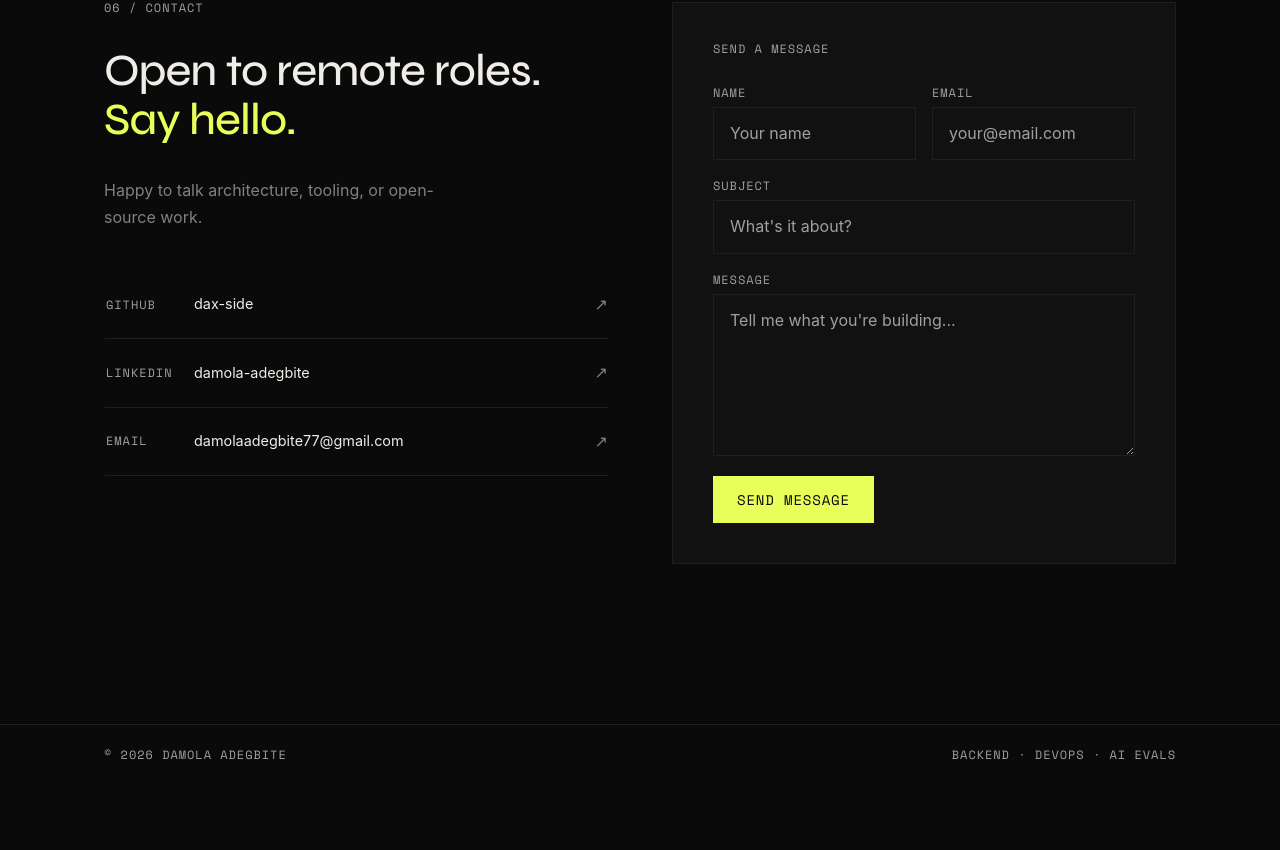
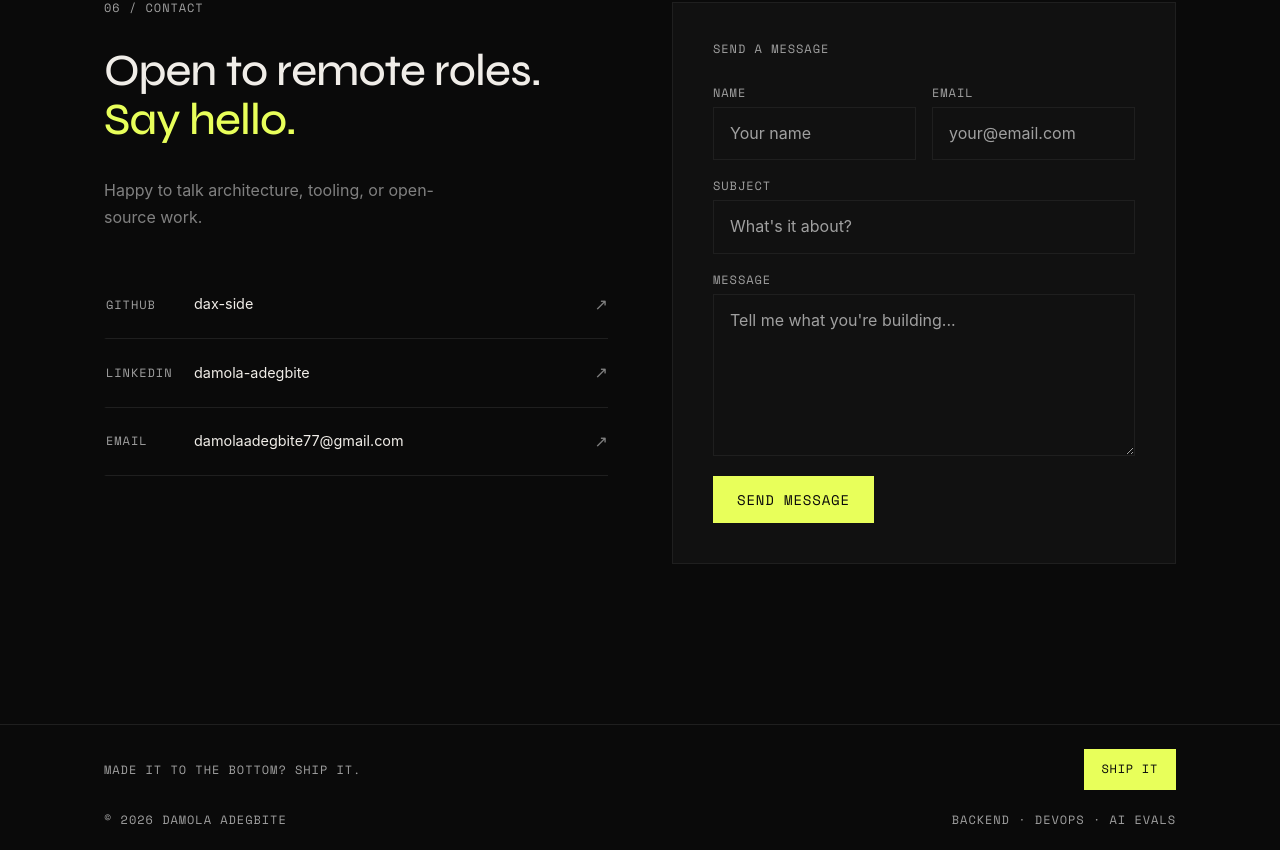
Before and after one commit to dax-side/portfolio, a React (Vite) app: page / in a window 1280 px wide. Shown: the part 6518-7368 px from the top of the page. Before the commit the page ends 7303 px from the top, so only its background shows below. Built offline with nearby package versions, Linux system fonts and the light colour scheme; a web font is replaced by a local one.

Commit message:
feat: add a ship it button to the footer
Clicking it runs a pretend deploy pipeline (install, lint, test, build, deploy) with a streaming log, then fires lime confetti from the button.

```diff
--- a/src/App.jsx
+++ b/src/App.jsx
@@ -5,6 +5,7 @@ import Skills from './components/Skills'
 import Playground from './components/Playground'
 import Writing from './components/Writing'
 import Contact from './components/Contact'
+import ShipIt from './components/ShipIt'
 import './index.css'
 
 export default function App() {
@@ -20,6 +21,9 @@ export default function App() {
         <Contact />
       </main>
       <footer style={styles.footer}>
+        <div className="container">
+          <ShipIt />
+        </div>
         <div className="container" style={styles.footerInner}>
           <span className="type-label" style={styles.footerLeft}>
             © 2026 DAMOLA ADEGBITE
--- /dev/null
+++ b/src/components/ShipIt.jsx
@@ -0,0 +1,170 @@
+import { useEffect, useRef, useState } from 'react'
+import { motion } from 'framer-motion'
+
+const STEPS = [
+  { name: 'install', ms: 600 },
+  { name: 'lint',    ms: 500 },
+  { name: 'test',    ms: 1200, note: '42 passed' },
+  { name: 'build',   ms: 800 },
+  { name: 'deploy',  ms: 900, note: 'damola.me' },
+]
+const TOTAL_MS = STEPS.reduce((total, step) => total + step.ms, 0)
+const CONFETTI_COLORS = ['#E8FF5A', '#F0EDE8', '#D4E840']
+
+export default function ShipIt() {
+  const [phase, setPhase] = useState('idle')
+  const [finished, setFinished] = useState(0)
+  const [burst, setBurst] = useState(null)
+  const timers = useRef([])
+  const button = useRef(null)
+
+  useEffect(() => {
+    const pending = timers.current
+    return () => pending.forEach(clearTimeout)
+  }, [])
+
+  const later = (fn, ms) => timers.current.push(setTimeout(fn, ms))
+
+  const ship = () => {
+    timers.current.forEach(clearTimeout)
+    timers.current.length = 0
+    setPhase('running')
+    setFinished(0)
+    setBurst(null)
+
+    let at = 0
+    STEPS.forEach((step, i) => {
+      at += step.ms
+      later(() => setFinished(i + 1), at)
+    })
+    later(() => {
+      setPhase('done')
+      const rect = button.current?.getBoundingClientRect()
+      setBurst({
+        x: rect ? rect.left + rect.width / 2 : window.innerWidth / 2,
+        y: rect ? rect.top : window.innerHeight - 80,
+        pieces: Array.from({ length: 40 }, (_, k) => ({
+          id: k,
+          dx: (Math.random() - 0.5) * 520,
+          dy: -140 - Math.random() * 300,
+          rotate: (Math.random() - 0.5) * 720,
+          size: 6 + Math.random() * 6,
+          color: CONFETTI_COLORS[k % CONFETTI_COLORS.length],
+        })),
+      })
+      later(() => setBurst(null), 1800)
+    }, at + 150)
+  }
+
+  const label = phase === 'running' ? 'SHIPPING…' : phase === 'done' ? 'SHIP AGAIN' : 'SHIP IT'
+
+  return (
+    <div style={styles.wrap}>
+      <div style={styles.row}>
+        <span className="type-label" style={styles.prompt}>Made it to the bottom? Ship it.</span>
+        <button
+          ref={button}
+          id="ship-it"
+          type="button"
+          className="btn-primary"
+          style={{ ...styles.button, opacity: phase === 'running' ? 0.6 : 1 }}
+          onClick={ship}
+          disabled={phase === 'running'}
+        >
+          {label}
+        </button>
+      </div>
+
+      {phase !== 'idle' && (
+        <ol style={styles.terminal} aria-live="polite">
+          <li className="type-label" style={styles.command}>$ git push origin main</li>
+          {STEPS.map((step, i) => {
+            if (i > finished) return null
+            const done = i < finished
+            return (
+              <li key={step.name} style={styles.line}>
+                <span className="type-label" style={styles.step}>{step.name}</span>
+                {done ? (
+                  <span className="type-label" style={styles.ok}>
+                    ✓ {[step.note, `${(step.ms / 1000).toFixed(1)}s`].filter(Boolean).join(' · ')}
+                  </span>
+                ) : (
+                  <span className="type-label pulse" style={styles.running}>running…</span>
+                )}
+              </li>
+            )
+          })}
+          {phase === 'done' && (
+            <li className="type-label" style={styles.shipped}>
+              Shipped to production in {(TOTAL_MS / 1000).toFixed(1)}s
+            </li>
+          )}
+        </ol>
+      )}
+
+      {burst && (
+        <div style={styles.burstLayer} aria-hidden="true">
+          {burst.pieces.map(piece => (
+            <motion.span
+              key={piece.id}
+              style={{
+                ...styles.piece,
+                left: burst.x,
+                top: burst.y,
+                width: piece.size,
+                height: piece.size,
+                backgroundColor: piece.color,
+              }}
+              initial={{ x: 0, y: 0, opacity: 1, rotate: 0 }}
+              animate={{ x: piece.dx, y: [0, piece.dy, piece.dy + 280], opacity: [1, 1, 0], rotate: piece.rotate }}
+              transition={{ duration: 1.5, ease: 'easeOut' }}
+            />
+          ))}
+        </div>
+      )}
+    </div>
+  )
+}
+
+const styles = {
+  wrap: {
+    display: 'flex',
+    flexDirection: 'column',
+    gap: '16px',
+    paddingBottom: '24px',
+  },
+  row: {
+    display: 'flex',
+    justifyContent: 'space-between',
+    alignItems: 'center',
+    flexWrap: 'wrap',
+    gap: '16px',
+  },
+  prompt:   { color: '#A0A0A0' },
+  button:   { cursor: 'pointer', border: 'none', fontSize: '0.75rem', padding: '10px 18px' },
+  terminal: {
+    display: 'flex',
+    flexDirection: 'column',
+    gap: '10px',
+    padding: '20px 24px',
+    backgroundColor: '#111111',
+    border: '1px solid #1F1F1F',
+  },
+  command:  { color: '#F0EDE8', textTransform: 'none' },
+  line:     { display: 'flex', gap: '24px' },
+  step:     { color: '#A0A0A0', textTransform: 'none', minWidth: '72px' },
+  ok:       { color: '#E8FF5A', textTransform: 'none' },
+  running:  { color: '#808080', textTransform: 'none' },
+  shipped:  { color: '#F0EDE8', textTransform: 'none', marginTop: '6px' },
+  burstLayer: {
+    position: 'fixed',
+    inset: 0,
+    pointerEvents: 'none',
+    overflow: 'hidden',
+    zIndex: 60,
+  },
+  piece: {
+    position: 'absolute',
+    borderRadius: '1px',
+  },
+}
--- a/src/index.css
+++ b/src/index.css
@@ -535,6 +535,13 @@ ul, ol {
   }
 }
 
+/* ─── Ship it ─────────────────────────────────────────── */
+@keyframes pulse {
+  0%, 100% { opacity: 1; }
+  50%      { opacity: 0.35; }
+}
+.pulse { animation: pulse 0.9s ease-in-out infinite; }
+
 /* ─── Print ───────────────────────────────────────────── */
 /* Scroll-in animations never run on a printed page: show everything. */
 @media print {
```
